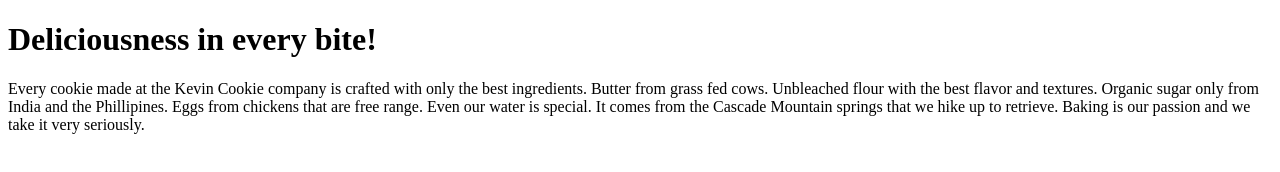
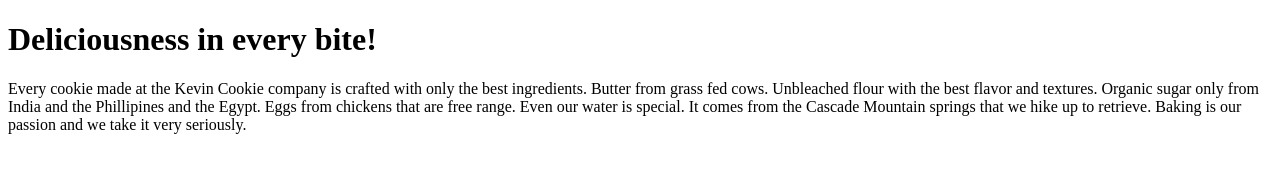
Before and after one commit to gamaap/GamaCookieCompany.com, a plain HTML site: page index.htm in a window 1280 px wide. Drawn offline with Linux system fonts and the light colour scheme.

Commit message:
Update index.htm

```diff
--- a/index.htm
+++ b/index.htm
@@ -4,7 +4,7 @@
 
 <h1>Deliciousness in every bite!</h1>
 
-<p>Every cookie made at the Kevin Cookie company is crafted with only the best ingredients. Butter from grass fed cows. Unbleached flour with the best flavor and textures. Organic sugar only from India and the Phillipines. Eggs from chickens that are free range. Even our water is special. It comes from the Cascade Mountain springs that we hike up to retrieve. Baking is our passion and we take it very seriously.</p>
+<p>Every cookie made at the Kevin Cookie company is crafted with only the best ingredients. Butter from grass fed cows. Unbleached flour with the best flavor and textures. Organic sugar only from India and the Phillipines and the Egypt. Eggs from chickens that are free range. Even our water is special. It comes from the Cascade Mountain springs that we hike up to retrieve. Baking is our passion and we take it very seriously.</p>
 
 </body>
 </html>
```
